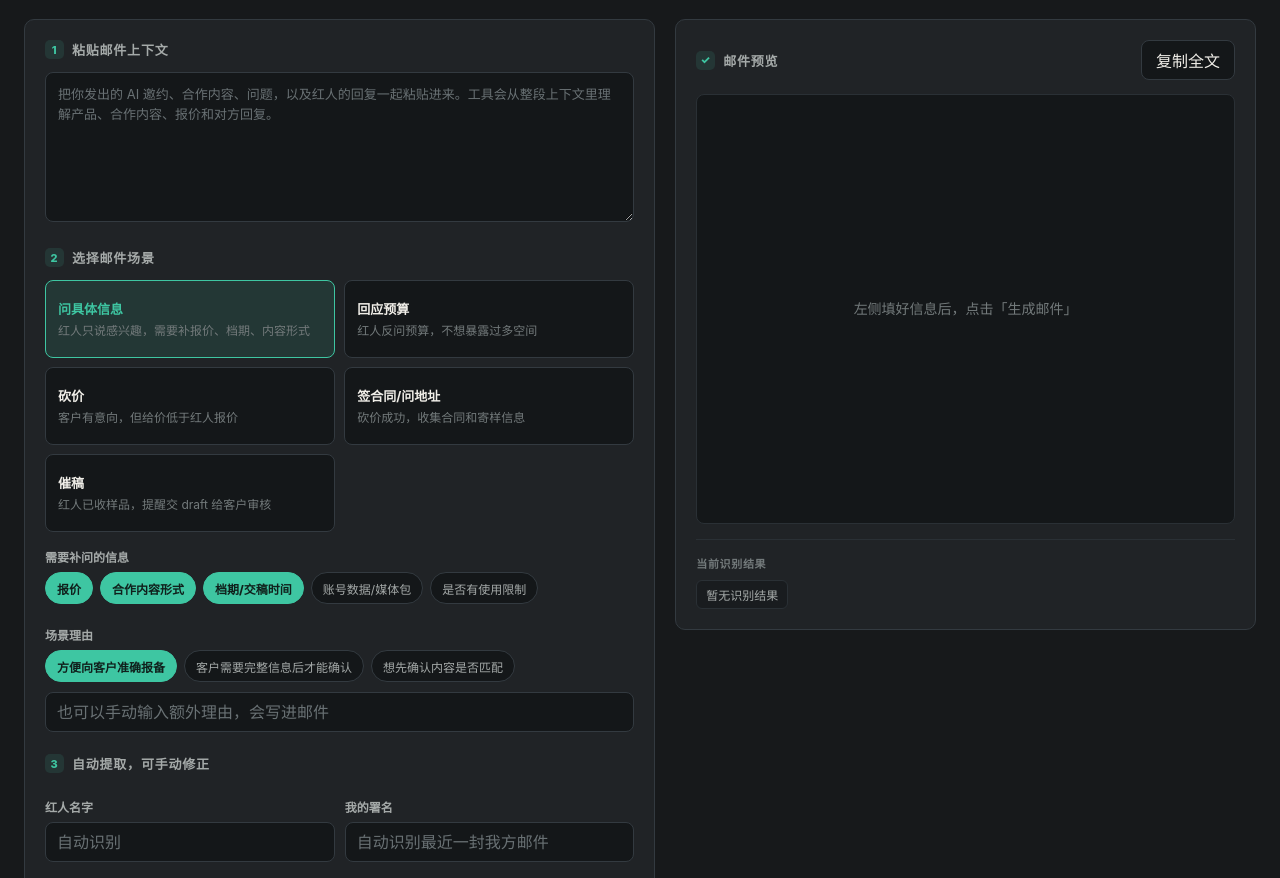
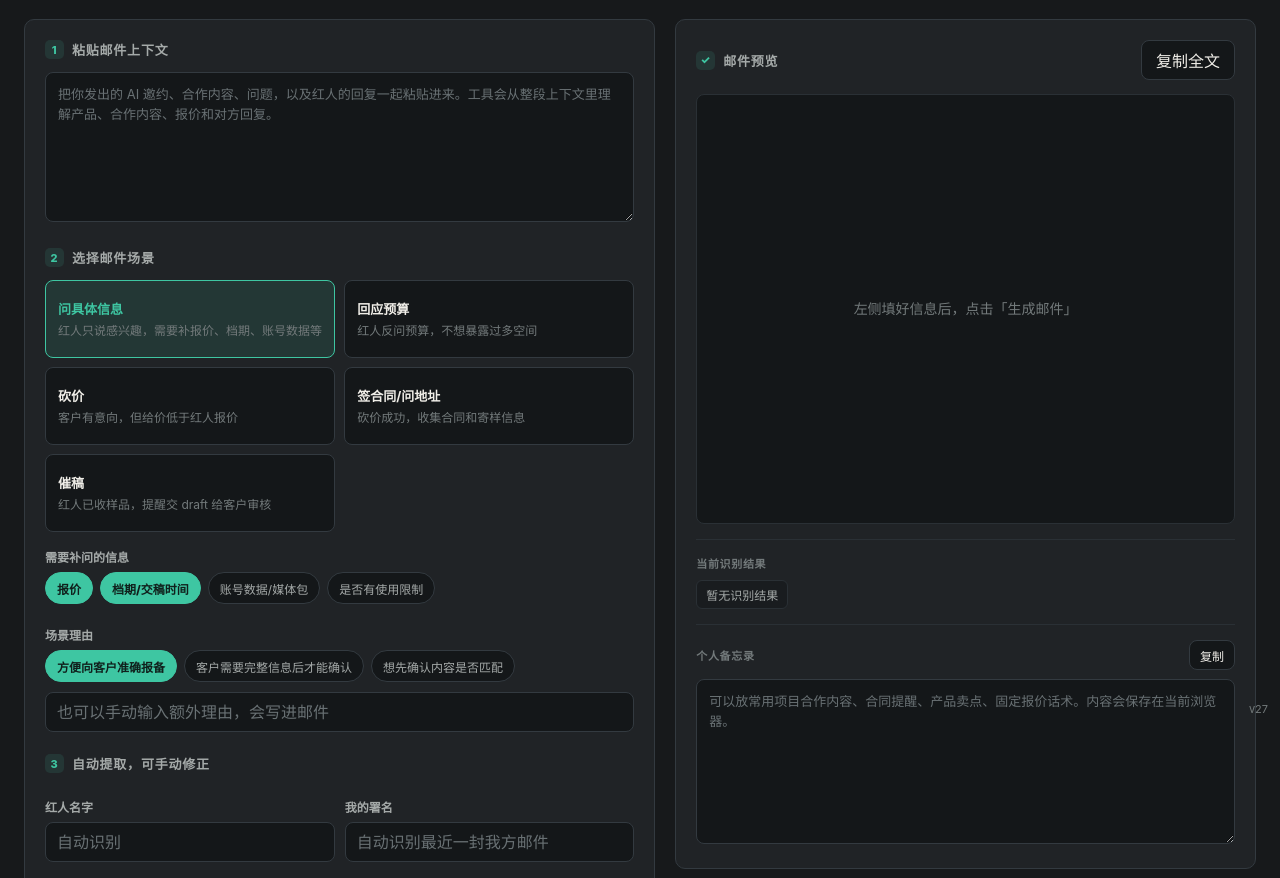
Before and after one commit to zzy596743-jpg/kol-mailflow, a website: page index.html in a window 1280 px wide. Shown: the part 74-952 px from the top of the page. Drawn offline with Linux system fonts and the light colour scheme.

Commit message:
Improve notes reasons and memo board

```diff
--- a/app.js
+++ b/app.js
@@ -1,15 +1,15 @@
 const SCENARIOS = {
   "ask-details": {
     title: "问具体信息",
-    desc: "红人只说感兴趣，需要补报价、档期、内容形式",
+    desc: "红人只说感兴趣，需要补报价、档期、账号数据等",
     subject: "Thanks for your interest in our collaboration",
     fields: [
       {
         id: "questions",
         label: "需要补问的信息",
         type: "multi",
-        options: ["报价", "合作内容形式", "档期/交稿时间", "账号数据/媒体包", "是否有使用限制"],
-        defaults: ["报价", "合作内容形式", "档期/交稿时间"],
+        options: ["报价", "档期/交稿时间", "账号数据/媒体包", "是否有使用限制"],
+        defaults: ["报价", "档期/交稿时间"],
       },
     ],
     reasons: ["方便向客户准确报备", "客户需要完整信息后才能确认", "想先确认内容是否匹配"],
@@ -21,7 +21,8 @@ const SCENARIOS = {
     fields: [
       { id: "budget", label: "可透露预算 / 价格", type: "text", placeholder: "例如 $300，留空则让对方先报价" },
     ],
-    reasons: ["项目预算有限", "预算需根据最终内容确认", "首次合作先试水", "客户还在比较红人报价"],
+    reasons: ["项目预算有限", "预算需根据最终内容确认", "首次合作先试水", "客户还在比较红人报价", "未来有更多产品和合作机会"],
+    defaultReasons: ["项目预算有限", "未来有更多产品和合作机会"],
   },
   "negotiate-price": {
     title: "砍价",
@@ -73,6 +74,7 @@ const REASON_TEXT = {
   "预算需根据最终内容确认": "the final budget will depend on the confirmed deliverables",
   "首次合作先试水": "since this would be our first collaboration, the client hopes to start with a trial budget",
   "客户还在比较红人报价": "the client is still reviewing creator options and rates",
+  "未来有更多产品和合作机会": "there may be more product launches and collaboration opportunities after this first round",
   "希望后续长期合作": "if this first project goes well, we would love to explore more long-term opportunities",
   "同类型红人价格参考": "this is close to the approved range for similar creators in this campaign",
   "样品也会免费寄送": "the product sample will also be provided for you to experience and keep",
@@ -91,6 +93,8 @@ const DEFAULT_PLATFORM_PACKAGES = {
   TikTok: "TikTok: 1 dedicated video + 7-day link in bio",
 };
 
+const MEMO_STORAGE_KEY = "kolMailFlowMemo";
+
 const elements = {
   rawEmail: document.querySelector("#rawEmail"),
   scenarioCards: document.querySelector("#scenarioCards"),
@@ -107,6 +111,8 @@ const elements = {
   sampleBtn: document.querySelector("#sampleBtn"),
   clearBtn: document.querySelector("#clearBtn"),
   copyBtn: document.querySelector("#copyBtn"),
+  memoBoard: document.querySelector("#memoBoard"),
+  copyMemoBtn: document.querySelector("#copyMemoBtn"),
   statusText: document.querySelector("#statusText"),
   subjectLine: document.querySelector("#subjectLine"),
   subjectText: document.querySelector("#subjectText"),
@@ -189,7 +195,7 @@ function renderDynamicFields() {
   reasonLabel.className = "field-label with-space";
   reasonLabel.textContent = "场景理由";
   elements.dynamicFields.appendChild(reasonLabel);
-  renderChipGroup("reasons", scenario.reasons, "multi", scenario.reasons.slice(0, activeScenario === "contract-address" ? 2 : 1));
+  renderChipGroup("reasons", scenario.reasons, "multi", scenario.defaultReasons || scenario.reasons.slice(0, activeScenario === "contract-address" ? 2 : 1));
 
   const custom = document.createElement("input");
   custom.id = "field_customReason";
@@ -634,6 +640,7 @@ function reasonFlags(reasons) {
     longTerm: /长期合作|long-term|long term/i.test(source),
     sampleIncluded: /样品|sample/i.test(source),
     benchmark: /同类型红人|价格参考|benchmark|reference/i.test(source),
+    futureOpportunities: /未来.*(?:合作|机会|产品)|更多.*(?:合作|机会|产品)|长期机会|more product launches|more collaboration opportunities|future opportunities/i.test(source),
     lowPriceProduct: /湿巾.*单价低|单价低|客单价低|价格低|产品价格低|lower price-point|low price/i.test(source),
     exclusivity: /排他|独家|exclusiv/i.test(source),
     dedicatedOnly: /单独|dedicated|单条|单支/i.test(source),
@@ -651,6 +658,7 @@ function reasonToEnglish(reason) {
   if (value.includes("预算有限")) return "the campaign budget is quite controlled for this round";
   if (value.includes("首次合作")) return "since this would be our first collaboration, the client hopes to start with a trial budget";
   if (value.includes("长期合作")) return "if this first project goes well, we would love to explore more long-term opportunities";
+  if (/未来.*(?:合作|机会|产品)|更多.*(?:合作|机会|产品)|长期机会/i.test(value)) return "there may be more product launches and collaboration opportunities after this first round";
   if (value.includes("样品")) return "the product sample will also be provided for you to experience and keep";
   if (value.includes("审核")) return "the client needs to review the draft before posting";
   if (value.includes("时间")) return "the campaign timeline is a bit tight";
@@ -676,6 +684,7 @@ function reasonSentence(reasons) {
   if (flags.longTerm) reasonOptions.push("if this first project goes well, we would love to explore more long-term opportunities");
   if (flags.sampleIncluded) reasonOptions.push("the product sample will also be provided for you to experience and keep");
   if (flags.benchmark) reasonOptions.push("we are also comparing rates across creators with a similar profile");
+  if (flags.futureOpportunities) reasonOptions.push("there may be more product launches and collaboration opportunities after this first round");
   if (flags.exclusivity) reasonOptions.push("the client has an exclusivity requirement for this campaign");
   if (flags.dedicatedOnly) reasonOptions.push("the client needs this to be a dedicated standalone video");
   if (flags.noIntegrated) reasonOptions.push("integrated mentions or short insert-style placements would not work for this brief");
@@ -712,7 +721,10 @@ function translateCustomNotes(notes) {
   if (/加急|尽快|urgent|asap/i.test(text)) {
     items.push("The timeline is a little tight, so a quick confirmation would be very helpful.");
   }
-  if (!items.length) items.push(text);
+  if (/未来.*(?:合作|机会|产品)|更多.*(?:合作|机会|产品)|长期机会|future opportunit|more product|more collaboration/i.test(text)) {
+    items.push("If this first project goes smoothly, there may be more product launches and collaboration opportunities we can explore together.");
+  }
+  if (!items.length && !hasChinese(text)) items.push(text);
   return uniqueValues(items);
 }
 
@@ -793,7 +805,6 @@ function generateAskDetails(context) {
   const questions = selectedValues("questions");
   const missingFromThread = [];
   if (context.thread.asked.rate && !context.thread.given.rate) missingFromThread.push("报价");
-  if (context.thread.asked.deliverables && !context.thread.given.deliverables) missingFromThread.push("合作内容形式");
   if (context.thread.asked.timeline && !context.thread.given.timeline) missingFromThread.push("档期/交稿时间");
   if (context.thread.asked.mediaKit && !context.thread.given.mediaKit) missingFromThread.push("账号数据/媒体包");
   if (context.thread.asked.restrictions && !context.thread.given.restrictions) missingFromThread.push("是否有使用限制");
@@ -801,7 +812,6 @@ function generateAskDetails(context) {
 
   const questionMap = {
     报价: "your rate for this collaboration",
-    合作内容形式: "the content package you would suggest",
     "档期/交稿时间": context.thread.timelinePrompt || "your usual timeline after receiving the sample",
     "账号数据/媒体包": "your media kit or recent account insights, if you have them handy",
     是否有使用限制: "any usage or posting restrictions we should know about",
@@ -810,7 +820,6 @@ function generateAskDetails(context) {
   const items = uniqueValues([...missingFromThread, ...questions])
     .filter((item) => {
       if (item === "报价") return !context.thread.given.rate;
-      if (item === "合作内容形式") return !context.thread.given.deliverables && !context.deliverables;
       if (item === "档期/交稿时间") return !context.thread.given.timeline;
       if (item === "账号数据/媒体包") return !context.thread.given.mediaKit;
       if (item === "是否有使用限制") return !context.thread.given.restrictions;
@@ -1065,6 +1074,20 @@ async function copyOutput() {
   setStatus("已复制到剪贴板", "ok");
 }
 
+async function copyMemo() {
+  const text = cleanText(elements.memoBoard.value);
+  if (!text) {
+    setStatus("备忘录还是空的", "warn");
+    return;
+  }
+  await navigator.clipboard.writeText(elements.memoBoard.value);
+  elements.copyMemoBtn.textContent = "已复制";
+  setTimeout(() => {
+    elements.copyMemoBtn.textContent = "复制";
+  }, 1300);
+  setStatus("备忘录已复制", "ok");
+}
+
 function clearAll() {
   [
     "rawEmail",
@@ -1089,6 +1112,11 @@ function clearAll() {
 }
 
 function bindEvents() {
+  elements.memoBoard.value = localStorage.getItem(MEMO_STORAGE_KEY) || "";
+  elements.memoBoard.addEventListener("input", () => {
+    localStorage.setItem(MEMO_STORAGE_KEY, elements.memoBoard.value);
+  });
+
   elements.rawEmail.addEventListener("input", () => {
     manualEdited.clear();
     ["creatorName", "senderName", "platformOverride", "quotedPrice", "deliverables", "productName"].forEach((key) => {
@@ -1105,6 +1133,7 @@ function bindEvents() {
   });
 
   elements.generateBtn.addEventListener("click", generateEmail);
+  elements.copyMemoBtn.addEventListener("click", copyMemo);
   elements.reparseBtn.addEventListener("click", () => {
     manualEdited.clear();
     ["creatorName", "senderName", "platformOverride", "quotedPrice", "deliverables", "productName"].forEach((key) => {
--- a/index.html
+++ b/index.html
@@ -95,11 +95,24 @@
             <div class="extracted-title">当前识别结果</div>
             <div id="tagRow" class="tag-row"></div>
           </div>
+
+          <div class="memo-panel">
+            <div class="memo-head">
+              <div class="extracted-title">个人备忘录</div>
+              <button id="copyMemoBtn" class="small-btn" type="button">复制</button>
+            </div>
+            <textarea
+              id="memoBoard"
+              class="memo-board"
+              rows="7"
+              placeholder="可以放常用项目合作内容、合同提醒、产品卖点、固定报价话术。内容会保存在当前浏览器。"
+            ></textarea>
+          </div>
         </aside>
       </section>
     </main>
-    <div class="app-version">v26</div>
+    <div class="app-version">v27</div>
 
-    <script src="./app.js?v=26"></script>
+    <script src="./app.js?v=27"></script>
   </body>
 </html>
--- a/styles.css
+++ b/styles.css
@@ -274,7 +274,7 @@ textarea:focus {
 
 .actions {
   display: grid;
-  grid-template-columns: 1fr 82px 82px;
+  grid-template-columns: 1fr repeat(3, minmax(76px, 92px));
   gap: 10px;
   margin-top: 18px;
 }
@@ -386,6 +386,46 @@ textarea:focus {
   color: var(--accent-2);
 }
 
+.memo-panel {
+  margin-top: 15px;
+  padding-top: 15px;
+  border-top: 1px solid var(--line-soft);
+}
+
+.memo-head {
+  display: flex;
+  align-items: center;
+  justify-content: space-between;
+  gap: 10px;
+  margin-bottom: 9px;
+}
+
+.memo-head .extracted-title {
+  margin-bottom: 0;
+}
+
+.small-btn {
+  min-height: 30px;
+  padding: 0 10px;
+  font-size: 12px;
+}
+
+.memo-board {
+  min-height: 160px;
+  resize: vertical;
+  line-height: 1.55;
+  font-size: 13px;
+}
+
+.app-version {
+  position: fixed;
+  right: 12px;
+  bottom: 10px;
+  color: var(--faint);
+  font-size: 11px;
+  pointer-events: none;
+}
+
 @media (max-width: 980px) {
   .layout {
     grid-template-columns: 1fr;
```
